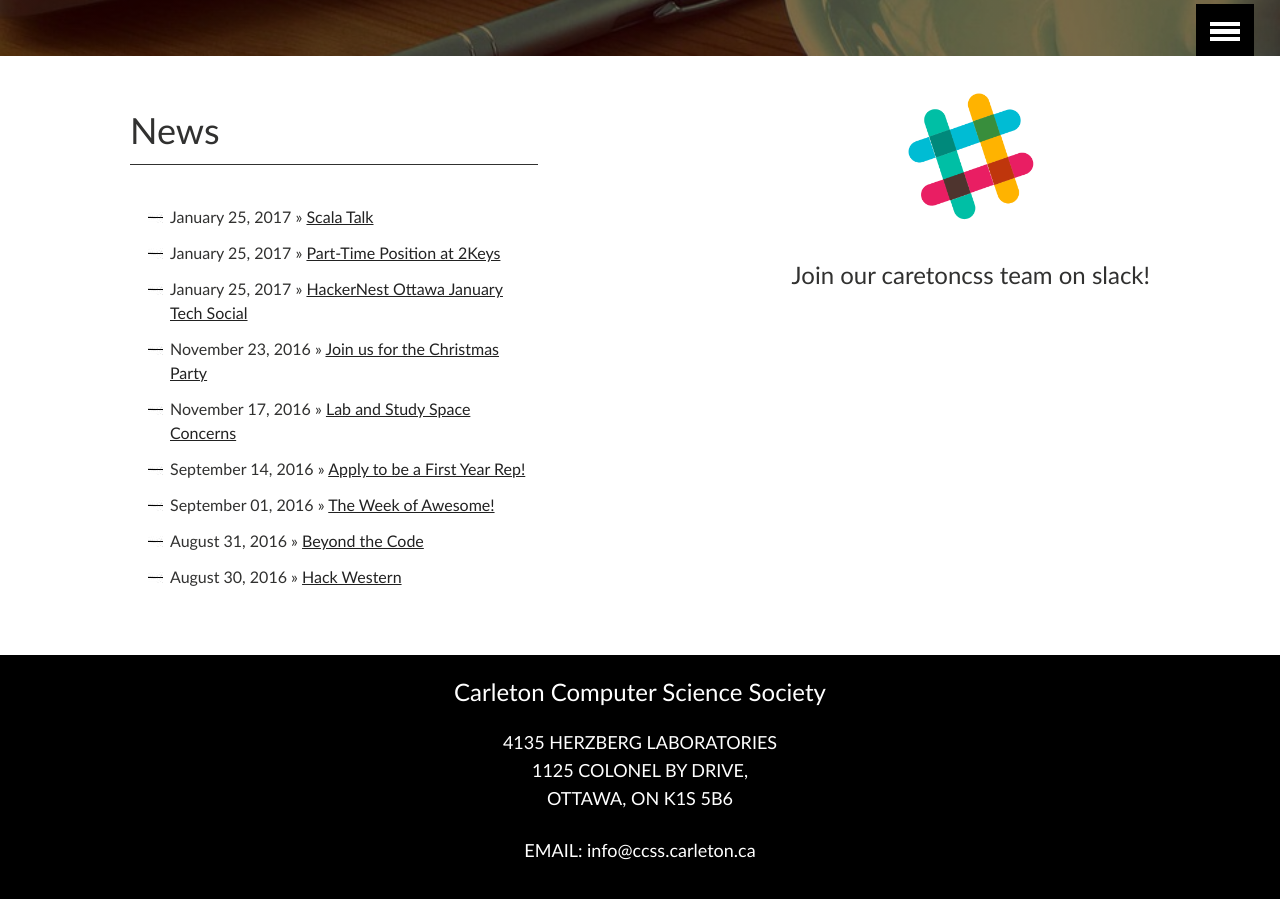
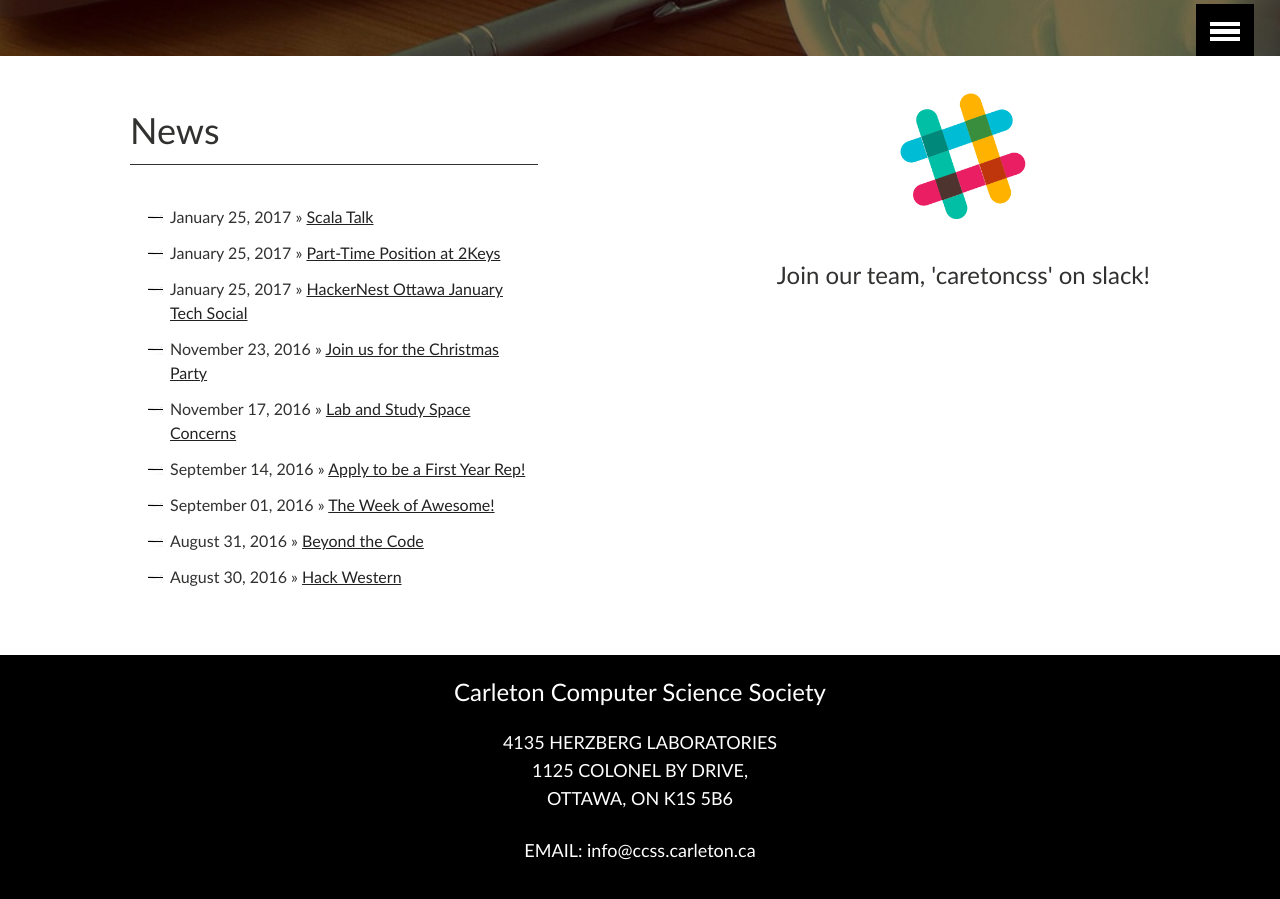
Before and after one commit to CarletonComputerScienceSociety/carletoncomputersciencesociety.github.io, a Jekyll site: the page built from index.md, in a window 1280 px wide and 900 px high, scrolled down 455 px. Built offline with Jekyll 4.4.1, drawn with Linux system fonts in a browser that asks for light colours.

```diff
--- a/index.md
+++ b/index.md
@@ -21,6 +21,6 @@ subjectstyle: null
         <a href="https://carletoncss.slack.com/signup" target="_blank">
     		<img src="./images/Slack-528.png" alt="Slack" height="150" width="150">
         </a>
-        <h4>Join our caretoncss team on slack!</h4>
+        <h4>Join our team, 'caretoncss' on slack!</h4>
     </div>
 </div>
```
